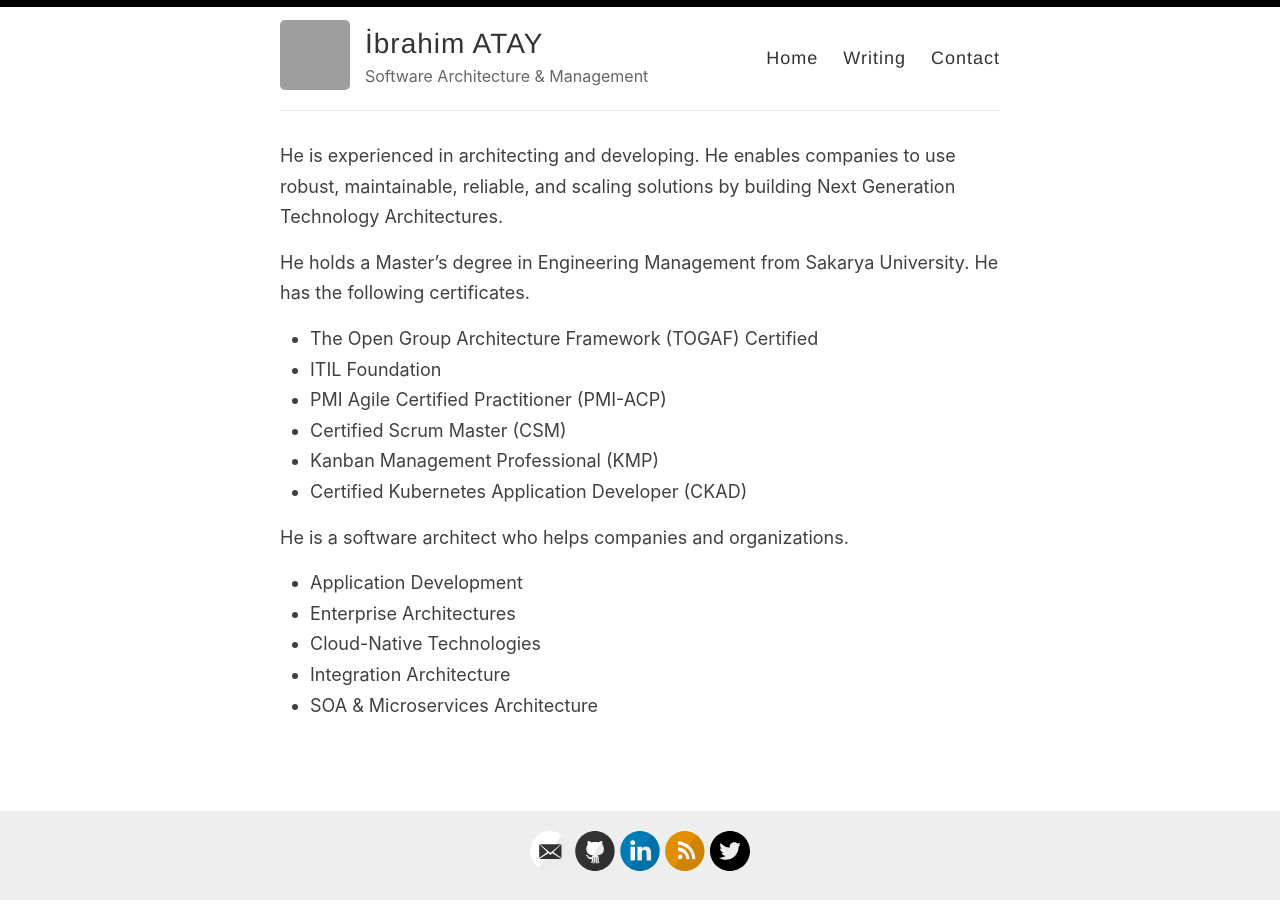
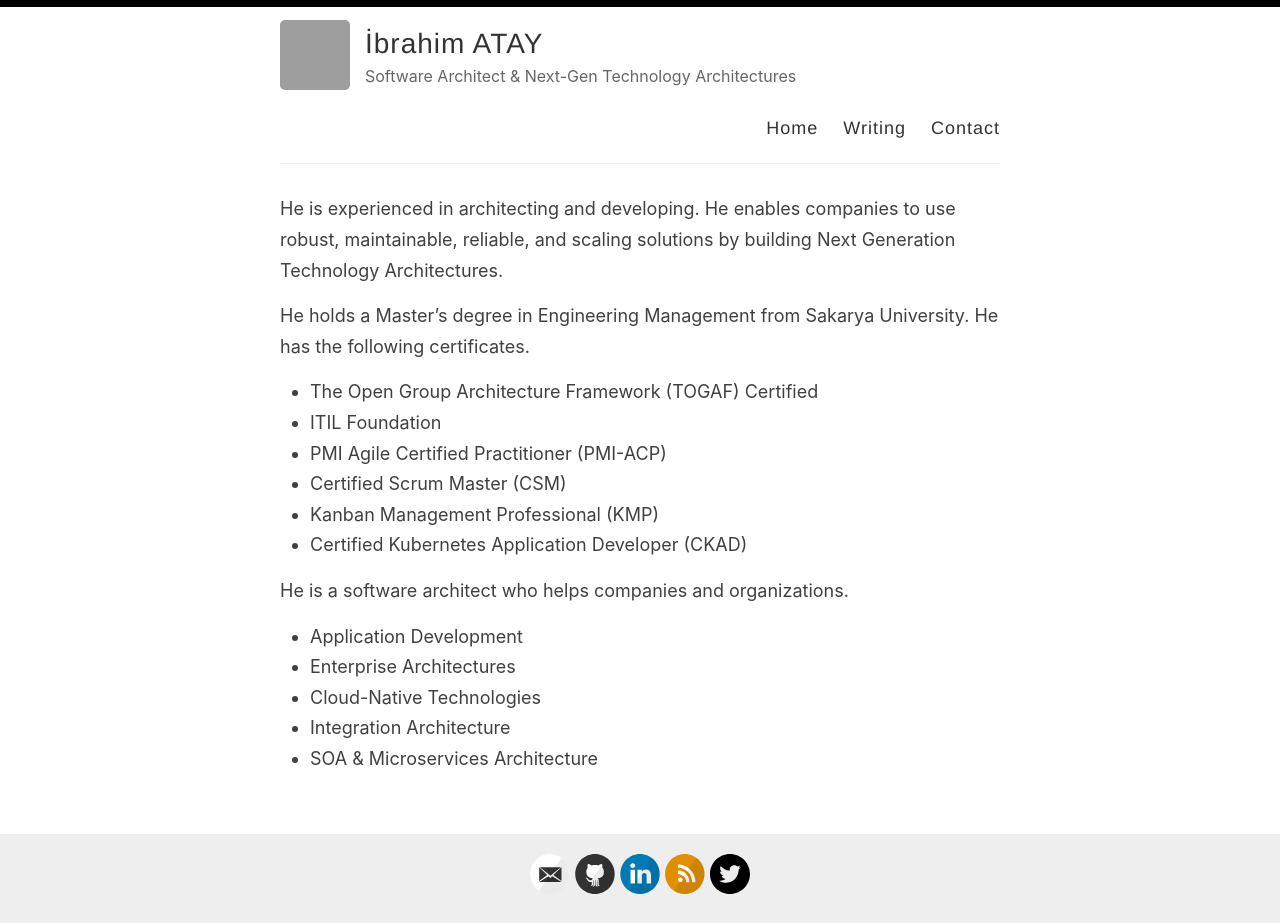
Before and after one commit to ibrahimatay/ibrahimatay.github.io, a Jekyll site: the page built from index.md, in a window 1280 px wide. Built offline with Jekyll 4.4.1, drawn with Linux system fonts in a browser that asks for light colours; before the commit the page ends 901 px from its top, so only the background shows below that; grey boxes are pictures that could not be loaded.

Commit message:
Update _config.yml

```diff
--- a/_config.yml
+++ b/_config.yml
@@ -9,7 +9,7 @@ name: İbrahim ATAY
 author: İbrahim ATAY
 
 # Short bio or description (displayed in the header)
-description: Software Architecture & Management
+description: Software Architect & Next-Gen Technology Architectures
 
 # URL of your avatar or profile pic (you could use your GitHub profile pic)
 avatar: https://avatars.githubusercontent.com/u/172555?v=4
```
